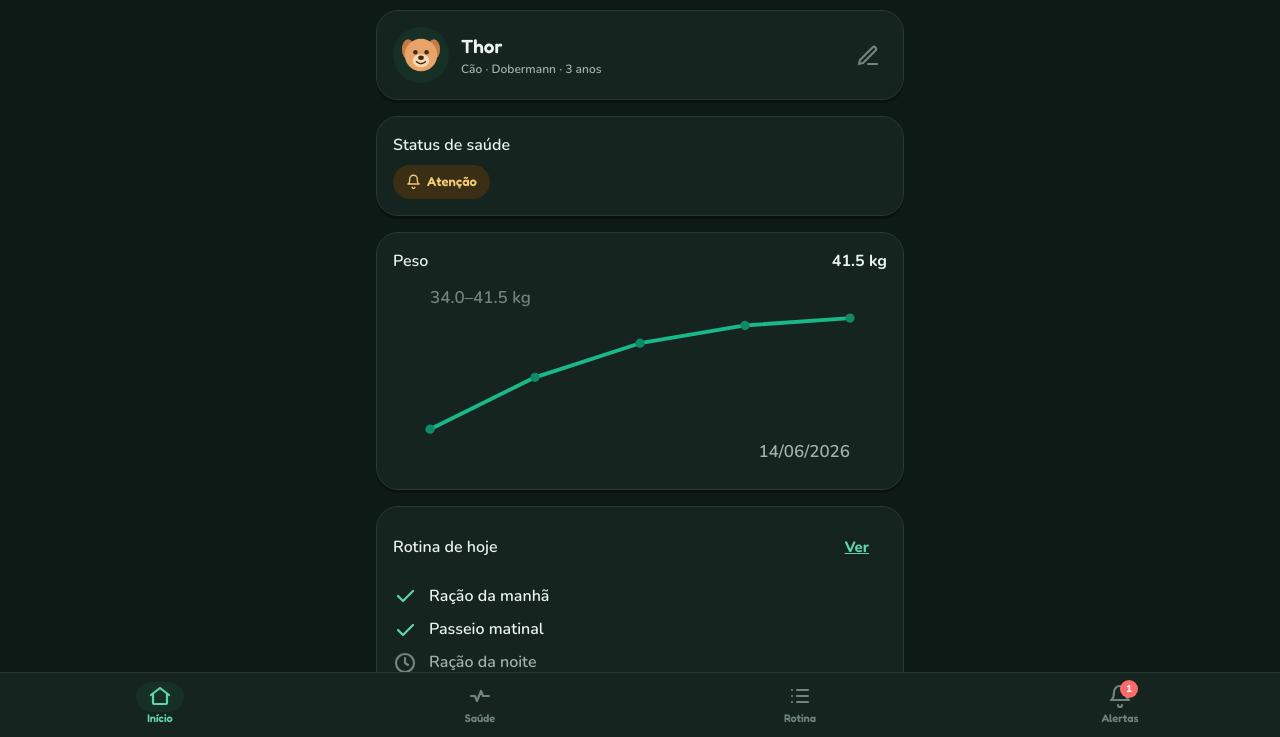
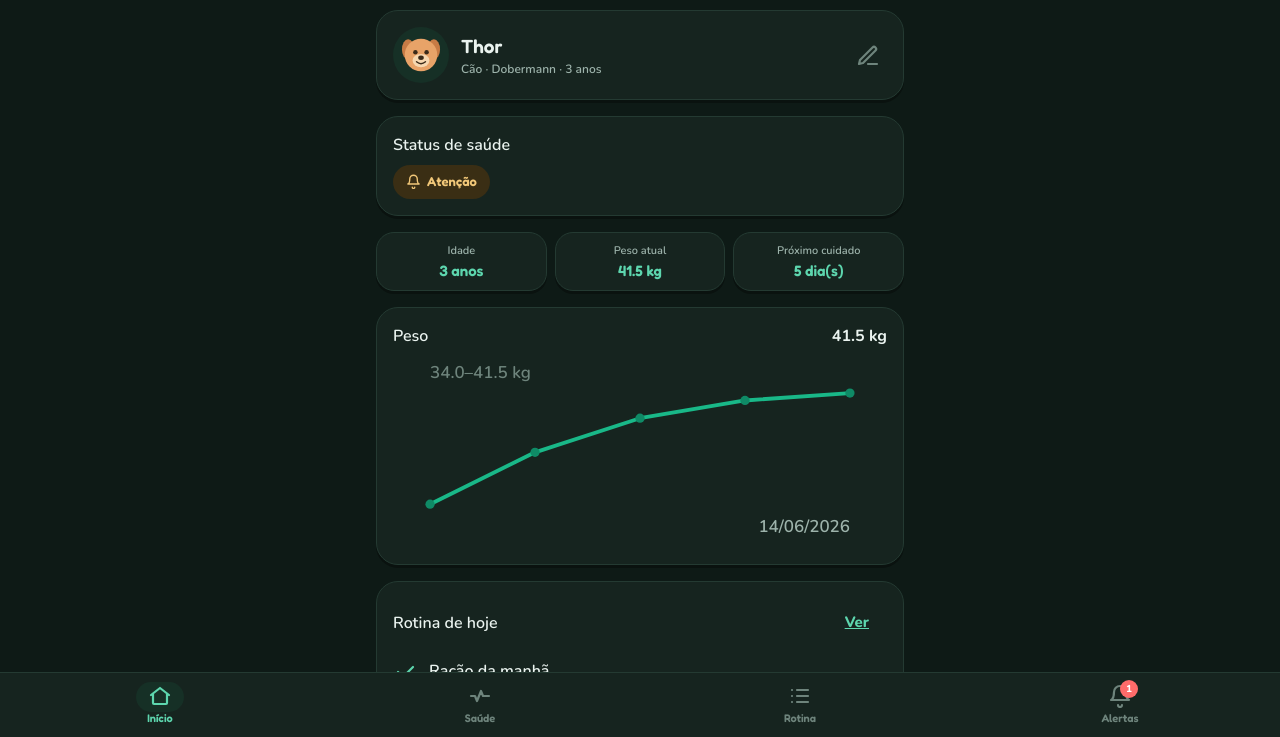
Before and after one commit to srspartamgames-hue/PetApp, a website with bundled scripts: page index.html in a window 1280 px wide. Both pictures are taken after a click on the button "Alternar tema claro/escuro". Shown: the part 62-799 px from the top of the page. Built offline with nearby package versions, Linux system fonts and the light colour scheme.

Commit message:
feat: modo vitrine (reseta demo a cada acesso), SW network-first e faixa de infos
- demo-seed: reseta para o Thor pristino a cada carregamento, exceto opt-out
  (petapp.noDemo via 'Comecar do zero'). Garante demo+painel sempre presentes.
- sw.js network-first (cache v5): online sempre serve a versao mais nova;
  cache vira fallback offline. app.js auto-recarrega quando ha nova versao.
- inicio: faixa de metricas (Idade, Peso atual, Proximo cuidado).
- app.js: seedDemo protegido por try/catch (nao quebra o boot se falhar).

Co-Authored-By: Claude Opus 4.8 (1M context) <noreply@anthropic.com>

```diff
--- a/css/styles.css
+++ b/css/styles.css
@@ -77,6 +77,13 @@ main#app{max-width:560px;margin:0 auto;padding:var(--sp-4)}
 .card{background:var(--surface);border:1.5px solid var(--line);border-radius:var(--r-xl);
   padding:var(--sp-4);box-shadow:0 3px 0 var(--card-lip);margin-bottom:var(--sp-4)}
 .card-row{display:flex;align-items:center;gap:var(--sp-3)}
+
+/* Faixa de métricas (mini-painel de infos) */
+.metrics{display:grid;grid-template-columns:repeat(3,1fr);gap:var(--sp-2);margin-bottom:var(--sp-4)}
+.metric{background:var(--surface);border:1.5px solid var(--line);border-radius:var(--r-lg);
+  padding:10px 8px;text-align:center;box-shadow:0 3px 0 var(--card-lip)}
+.metric .ml{font-size:11px;color:var(--text-2);margin-bottom:3px}
+.metric .mv{font-family:var(--display);font-weight:600;font-size:15px;color:var(--teal-600);line-height:1.2}
 
 /* Pílulas */
 .pill{display:inline-flex;align-items:center;gap:6px;font-family:var(--display);font-weight:600;
--- a/js/app.js
+++ b/js/app.js
@@ -69,9 +69,15 @@ async function init() {
   paintNav();
   paintThemeToggle();
   document.getElementById('theme-toggle').onclick = () => { toggleTheme(); paintThemeToggle(); };
-  await seedDemo();
+  try { await seedDemo(); } catch (e) { console.error('seedDemo falhou', e); }
   render();
-  if ('serviceWorker' in navigator) navigator.serviceWorker.register('sw.js').catch(()=>{});
+  if ('serviceWorker' in navigator) {
+    navigator.serviceWorker.register('sw.js').catch(()=>{});
+    let reloaded = false;
+    navigator.serviceWorker.addEventListener('controllerchange', () => {
+      if (reloaded) return; reloaded = true; location.reload();
+    });
+  }
 }
 window.addEventListener('hashchange', render);
 window.addEventListener('DOMContentLoaded', init);
--- a/js/demo-seed.js
+++ b/js/demo-seed.js
@@ -5,11 +5,10 @@ import { todayISO, addMonths, addDays } from './dates.js';
 const OPT_OUT = 'petapp.noDemo';
 
 export async function seedDemo() {
-  // Não semeia se o usuário optou por sair do demo ("Começar do zero").
+  // Modo vitrine: a cada carregamento restaura o Thor pristino — exceto se o
+  // usuário optou por sair do demo via "Começar do zero" (flag petapp.noDemo).
   try { if (localStorage.getItem(OPT_OUT)) return; } catch { return; }
-  const pets = await db.getAll('pets');
-  // Já há dados (o próprio demo ou um pet do usuário) → não mexe.
-  if (pets.length) return;
+  await Promise.all(db.ALL_STORES.map(s => db.clearStore(s)));
 
   const t = todayISO();
   const petId = await db.put('pets', {
--- a/js/views/inicio.js
+++ b/js/views/inicio.js
@@ -37,6 +37,15 @@ export async function render(outlet) {
   outlet.append(el(`<div class="card"><div class="s" style="margin-bottom:8px">Status de saúde</div>
     <span class="pill ${scls}">${icon(sico)} ${stxt}</span></div>`));
 
+  // Mini-painel de infos interessantes
+  const pesoAtual = pesos.length ? pesos.slice().sort((a,b)=>a.data.localeCompare(b.data)).pop().valor : null;
+  const prox = alerts.length
+    ? (alerts[0].daysUntil < 0 ? 'Atrasado' : alerts[0].daysUntil === 0 ? 'Hoje' : `${alerts[0].daysUntil} dia(s)`)
+    : 'Em dia';
+  const metrics = [['Idade', sub || '—'], ['Peso atual', pesoAtual != null ? `${pesoAtual} kg` : '—'], ['Próximo cuidado', prox]];
+  outlet.append(el(`<div class="metrics">${metrics.map(([l,v]) =>
+    `<div class="metric"><div class="ml">${l}</div><div class="mv">${v}</div></div>`).join('')}</div>`));
+
   // Peso
   if (pesos.length) {
     const ord = pesos.slice().sort((a,b)=>a.data.localeCompare(b.data));
```
Also changed, not shown: sw.js (+9 -6 lines).
